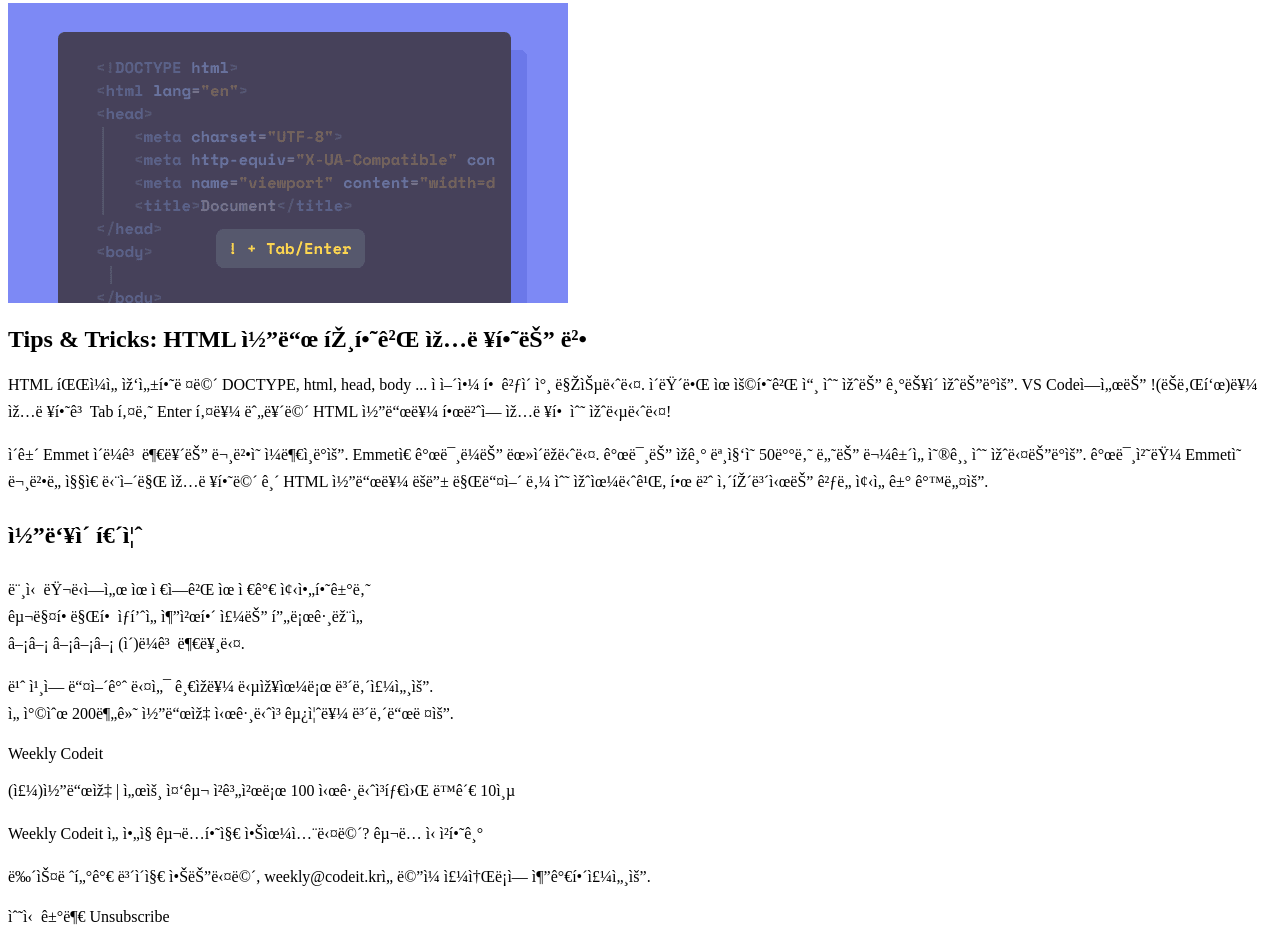
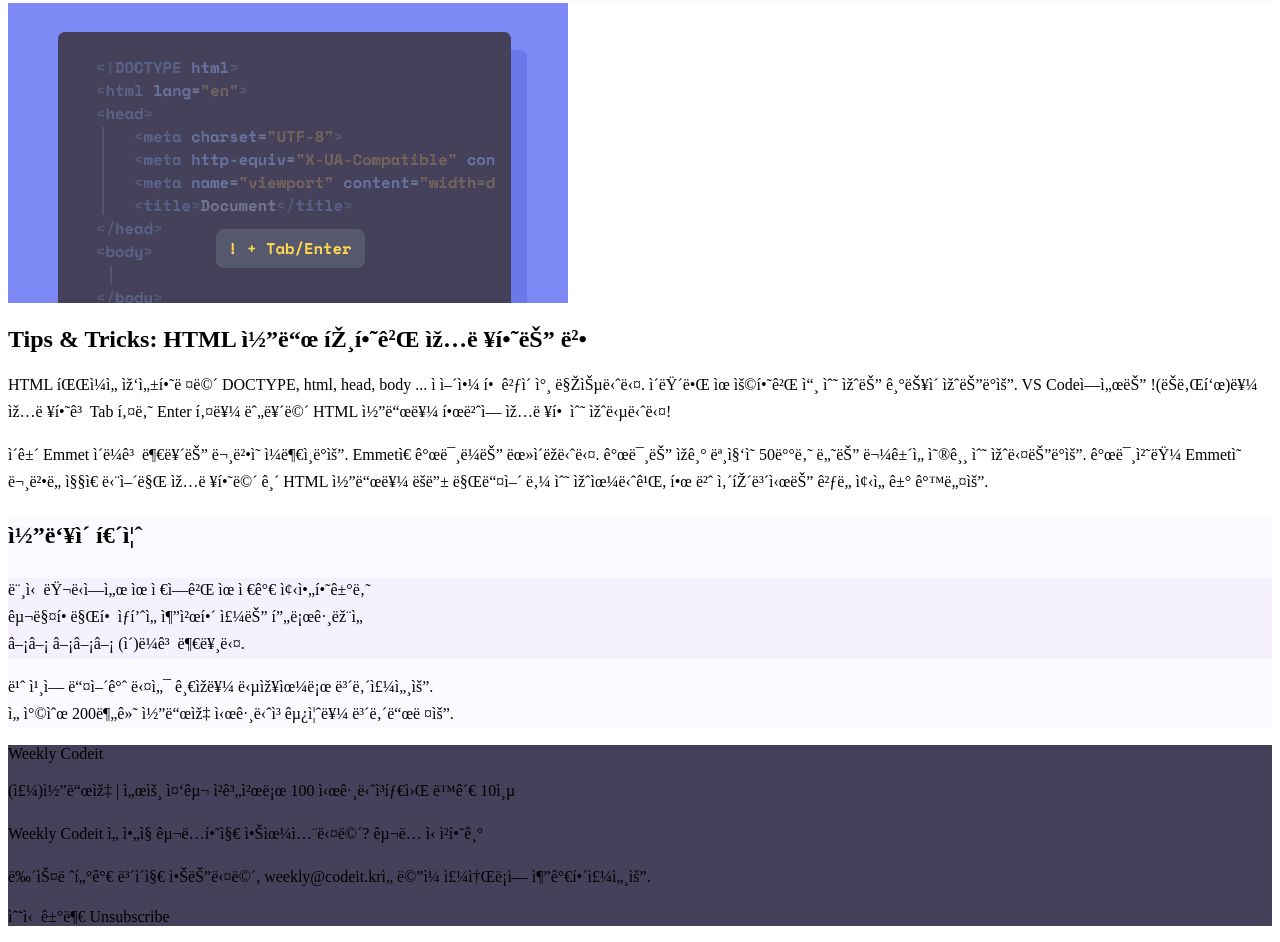
Before and after one commit to do0kong/Weekly-Codeit, a plain HTML site: page newsletter/index.html in a window 1280 px wide. Shown: the part 1197-2139 px from the top of the page. Drawn offline with Linux system fonts and the light colour scheme.

Commit message:
add background color

```diff
--- a/newsletter/index.html
+++ b/newsletter/index.html
@@ -5,7 +5,7 @@
         <meta charset="'utf-8">
     </head>
     <body>
-        <div>
+        <div style="background-color: #7542e0">
             <h1>Weekly <span>Codeit</span></h1>
             <p>금요일에 만나는 코딩 한 스푼</p>
         </div>
@@ -25,7 +25,7 @@
                 자세히 보기
             </a>
         </div>
-        <div>
+        <div style="background-color: #fbfbff";>
             <img src="thumbnail-machine-learning.png">
             <h2>머신 러닝을 통한 추천 시스템(내용 기반, 협업 필터링)</h2>
             <p>
@@ -59,9 +59,9 @@
                 수 있으니까, 한 번 살펴보시는 것도 좋을 거 같네요.
             </p>
         </div>
-        <div>
+        <div style="background-color: #fbfbff";>
             <h2>코둥이 퀴즈</h2>
-            <p>
+            <p style="background-color: #f6f1ff;">
                 머신 러닝에서 유저에게 유저가 좋아하거나<br>
                 구매할만할 상품을 추천해 주는 프로그램을<br>
                 □□ □□□ (이)라고 부른다.
@@ -71,7 +71,7 @@
                 선착순 200분께 코드잇 시그니쳐 굿즈를 보내드려요.
             </p>
         </div>
-        <div>
+        <div style="background-color: #46415a;">
             <p>Weekly Codeit</p>
             <p>(주)코드잇 | 서울 중구 청계천로 100 시그니쳐타워 동관 10층</p>
             <p>Weekly Codeit 을 아직 구독하지 않으셨다면? 구독 신청하기</p>
```
